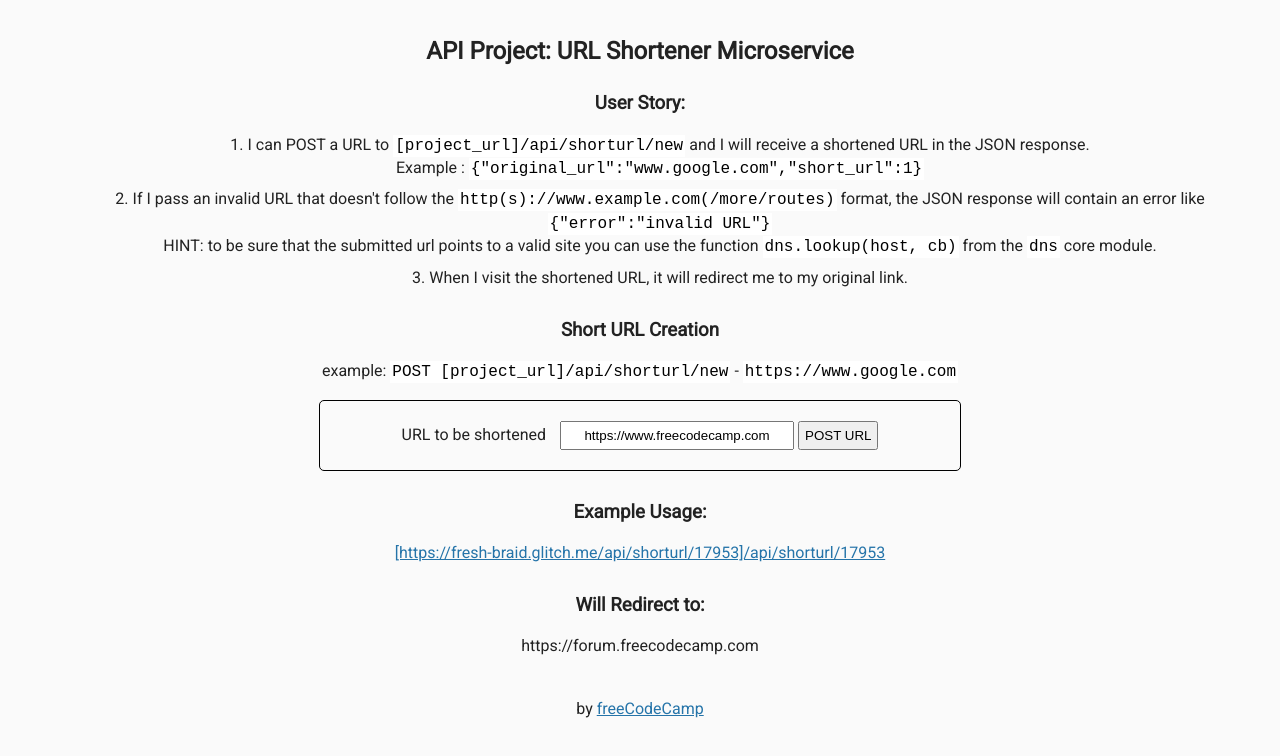
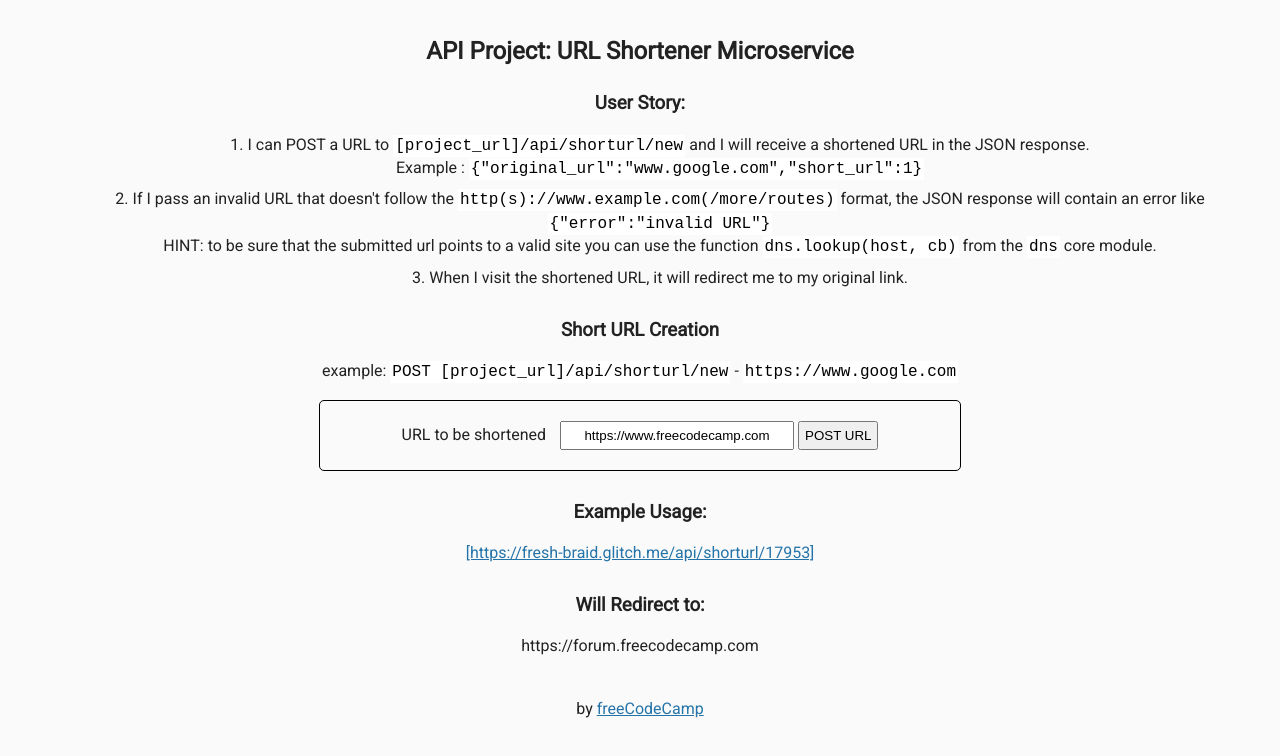
Before and after one commit to luckyrose89/URL-Shortening-Service, a website: page views/index.html in a window 1280 px wide. Drawn offline with Linux system fonts and the light colour scheme.

```diff
--- a/views/index.html
+++ b/views/index.html
@@ -31,7 +31,7 @@
         </form>
         <h3>Example Usage:</h3>
         <a href="https://fresh-braid.glitch.me/api/shorturl/17953">
-          [https://fresh-braid.glitch.me/api/shorturl/17953]/api/shorturl/17953
+          [https://fresh-braid.glitch.me/api/shorturl/17953]
         </a>
 
         <h3>Will Redirect to:</h3>
```
Also changed, not shown: README.md.
